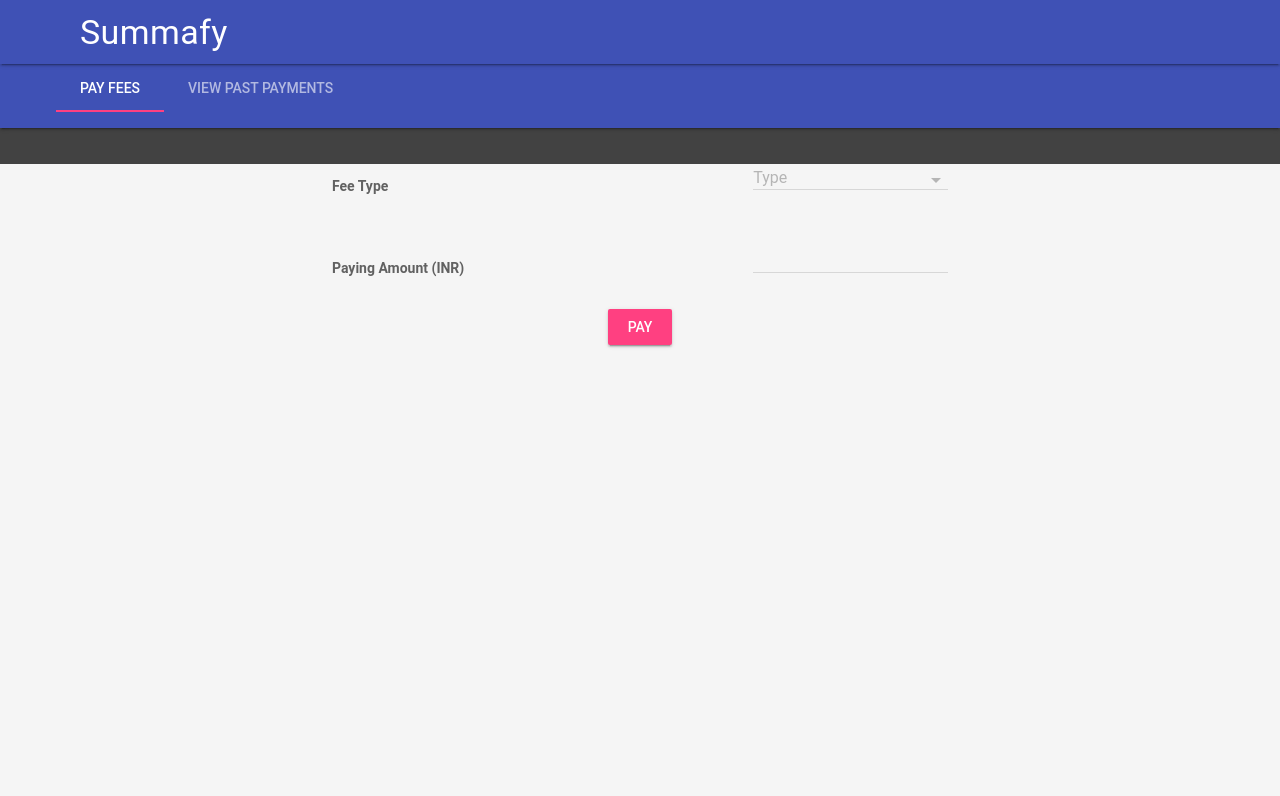
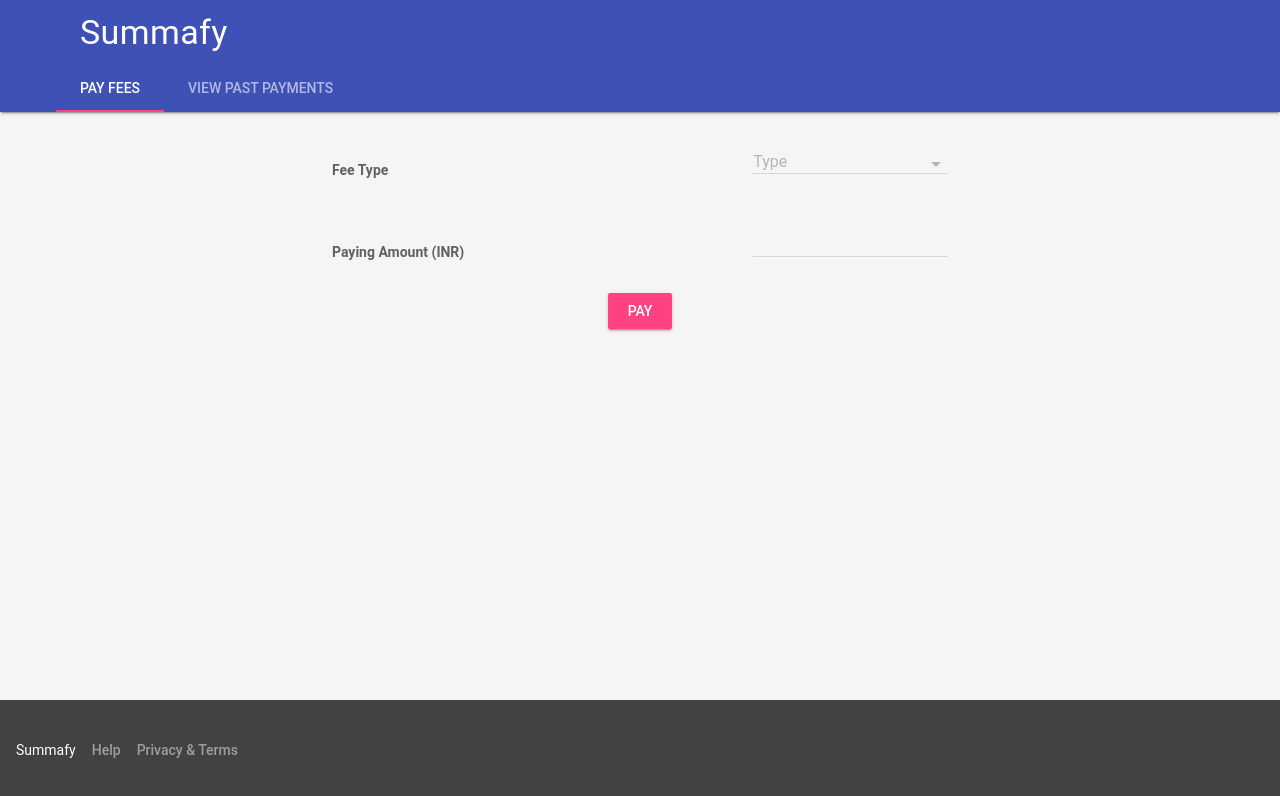
Before and after one commit to summafy/summafy, a website: page app/fee.html in a window 1280 px wide. Drawn offline with nearby package versions, Linux system fonts and the light colour scheme.

Commit message:
Fix broken layout

```diff
--- a/app/fee.html
+++ b/app/fee.html
@@ -51,7 +51,6 @@
 </head>
 
 <body class="mdl-demo mdl-color--grey-100 mdl-color-text--grey-700 mdl-base" onload="action();">
-
     <!-- Always shows a header, even in smaller screens. -->
     <div class="mdl-layout mdl-js-layout mdl-layout--fixed-header">
         <header class="mdl-layout__header">
@@ -66,6 +65,10 @@
                 <div id="signout" style="margin-left:10px;">
                     <a class="mdl-button mdl-button--raised mdl-button--colored mdl-button--accent mdl-js-button mdl-js-ripple-effect" href="#" onclick="signOut();">Sign out</a>
                 </div>
+            </div>
+            <div class="mdl-layout__tab-bar mdl-js-ripple-effect">
+                <a href="#scroll-tab-1" class="mdl-layout__tab is-active">Pay Fees</a>
+                <a href="#scroll-tab-2" class="mdl-layout__tab">View past payments</a>
             </div>
         </header>
         <div class="mdl-layout__drawer">
@@ -90,14 +93,6 @@
                 <a class="mdl-navigation__link" href=""><i class="material-icons">assignment_ind</i> Student Directory</a>
             </nav>
         </div>
-        <main class="mdl-layout__content">
-            <div class="mdl-layout mdl-js-layout mdl-layout--fixed-header">
-                <header class="mdl-layout__header">
-                    <div class="mdl-layout__tab-bar mdl-js-ripple-effect">
-                        <a href="#scroll-tab-1" class="mdl-layout__tab is-active">Pay Fees</a>
-                        <a href="#scroll-tab-2" class="mdl-layout__tab">View past payments</a>
-                    </div>
-                </header>
         <main class="mdl-layout__content">
             <section class="mdl-layout__tab-panel is-active" id="scroll-tab-1">
                 <div class="page-content mdl-grid">
@@ -163,7 +158,6 @@
                 </div>
             </section>
         </main>
-            </div>
         <footer class="mdl-mini-footer">
             <div class="mdl-mini-footer__left-section">
                 <div class="mdl-logo">Summafy</div>
@@ -173,7 +167,6 @@
                 </ul>
             </div>
         </footer>
-        </main>
     </div>
 
     <script src="https://code.getmdl.io/1.2.1/material.min.js"></script>
```
Lines whose indentation alone changed are shown as unchanged.
